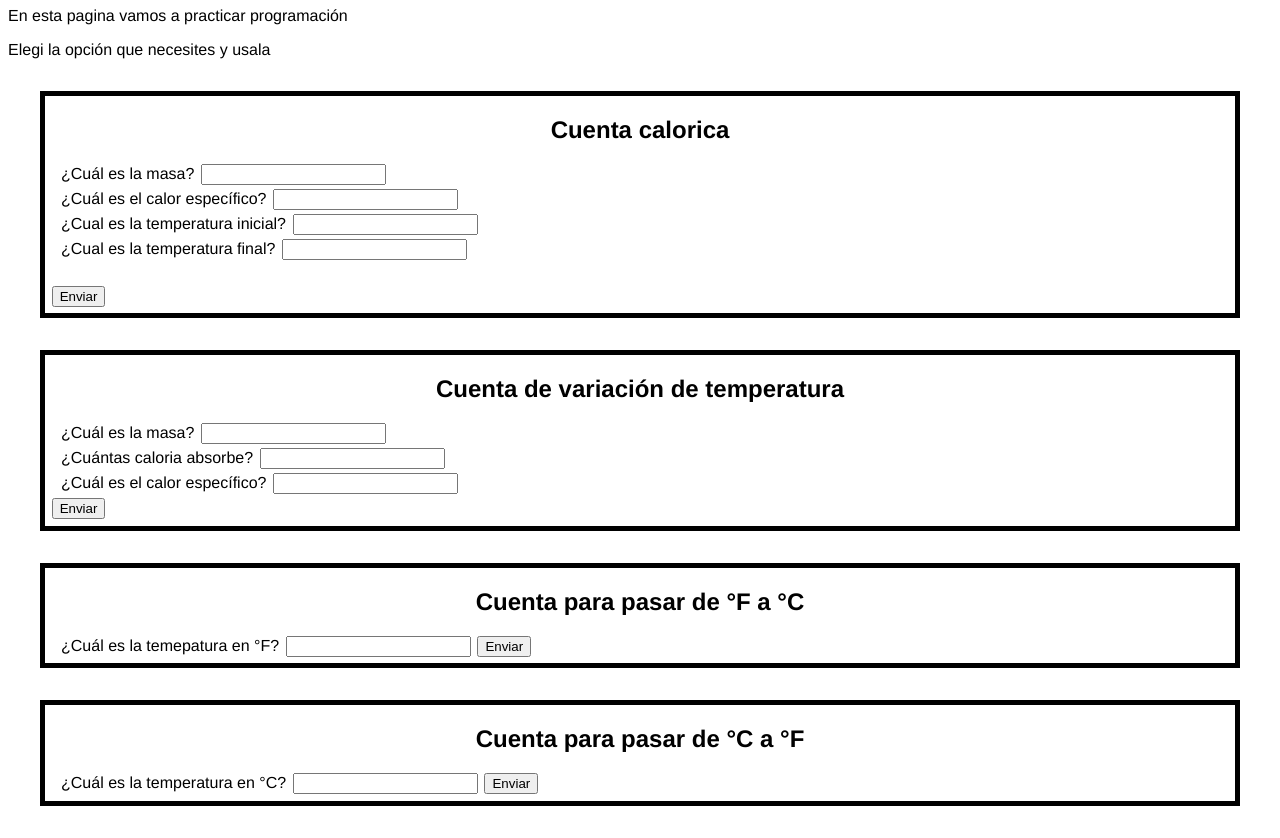
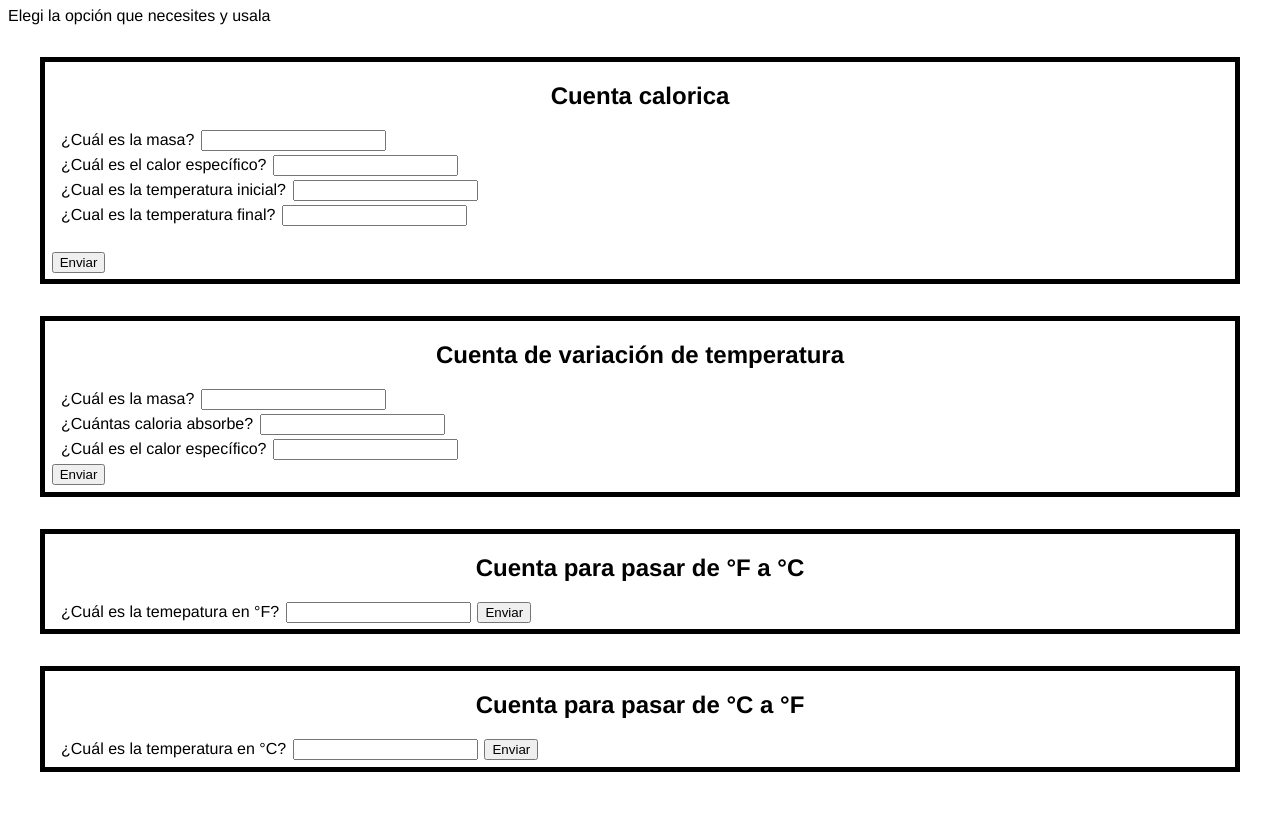
Before and after one commit to lisandrobregon/cuantas-de-fisico-quimica-2020, a plain HTML site: page index.html in a window 1280 px wide. Shown: the part 73-911 px from the top of the page. After the commit the page ends 877 px from the top, so only its background shows below. Drawn offline with Linux system fonts and the light colour scheme.

Commit message:
Eliminado el texto de aviso pagina para practica de programación

```diff
--- a/index.html
+++ b/index.html
@@ -4,11 +4,9 @@
 		<meta charset="utf-8">
 		<title>Cuentas de físico química</title>
 		<link href="styles.css" rel="stylesheet" type="text/css">
-
 	</head>
 	<body>
 		<h1>Cuentas de físico química</h1>
-		<p>En esta pagina vamos a practicar programación</p>
 		<p>Elegi la opción que necesites y usala <br></p>
 				<div id="cuenta">
 					<h2>Cuenta calorica</h2>
```
